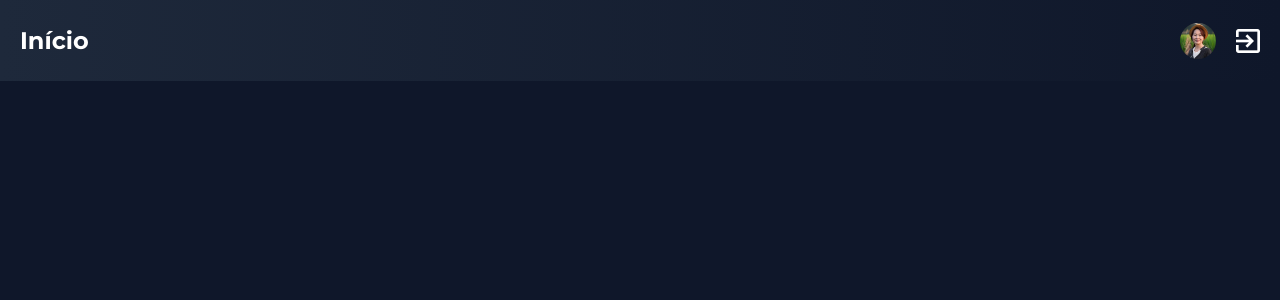
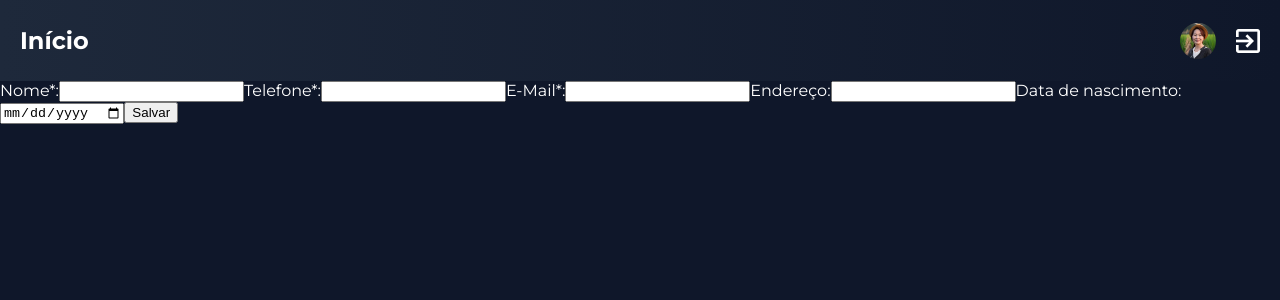
Before and after one commit to sidneyroberto/CPW3_2024_2, a React (Vite) app in the folder exemplo01/: page / in a window 1280 px wide. Shown: the top 300 px of the page. Built offline with nearby package versions, Linux system fonts and the light colour scheme.

Commit message:
criando formulário

```diff
--- a/exemplo01/src/pages/Home/index.tsx
+++ b/exemplo01/src/pages/Home/index.tsx
@@ -1,9 +1,101 @@
+import React, { useState } from "react";
 import Header from "../../components/Header";
+import { Contact } from "../../models/Contact";
 
 const Home = () => {
+  /**
+   * State (estado do componente)
+    Stateful component -> É um componente que manipula dados em seu state
+    Stateless component -> É um componente que não manipula
+    dados em  seu state
+   */
+
+  /**
+   * useState -> hook do React para criar uma nova propriedade
+   * dentro do state do componente
+   */
+  const [name, setName] = useState("");
+  const [phone, setPhone] = useState("");
+  const [email, setEmail] = useState("");
+  const [address, setAddress] = useState("");
+  const [birthday, setBirthday] = useState("");
+  // Utiliza um generic para tipar o array
+  const [contacts, setContacts] = useState<Contact[]>([]);
+
+  const saveContact = (e: React.FormEvent<HTMLFormElement>) => {
+    e.preventDefault();
+
+    const contact = new Contact(name, phone, email);
+    contact.address = address || undefined;
+    contact.birthday = birthday ? new Date(birthday) : undefined;
+    // Utilizando o spread operator
+    setContacts([contact, ...contacts]);
+    setName("");
+    setPhone("");
+    setEmail("");
+    setBirthday("");
+    setAddress("");
+  };
+
   return (
     <div>
       <Header title="Início" />
+
+      <form onSubmit={saveContact}>
+        <label htmlFor="name">Nome*:</label>
+        <input
+          type="text"
+          name="name"
+          value={name}
+          required
+          onInvalid={(e) => {
+            e.currentTarget.setCustomValidity("O nome deve ser preenchido");
+          }}
+          onChange={(e) => {
+            setName(e.target.value);
+            e.currentTarget.setCustomValidity("");
+          }}
+        />
+
+        <label htmlFor="phone">Telefone*:</label>
+        <input
+          type="tel"
+          name="phone"
+          value={phone}
+          required
+          onChange={(e) => setPhone(e.target.value)}
+        />
+
+        <label htmlFor="email">E-Mail*:</label>
+        <input
+          type="email"
+          name="email"
+          value={email}
+          required
+          onChange={(e) => setEmail(e.target.value)}
+        />
+
+        <label htmlFor="address">Endereço:</label>
+        <input
+          type="text"
+          name="address"
+          value={address}
+          onChange={(e) => setAddress(e.target.value)}
+        />
+
+        <label htmlFor="birthday">Data de nascimento:</label>
+        <input
+          type="date"
+          name="birthday"
+          value={birthday}
+          onChange={(e) => setBirthday(e.target.value)}
+        />
+
+        <input type="submit" value="Salvar" />
+      </form>
+
+      {contacts.length > 0 &&
+        contacts.map((c, index) => <p key={index}>{c.name}</p>)}
     </div>
   );
 };
```
